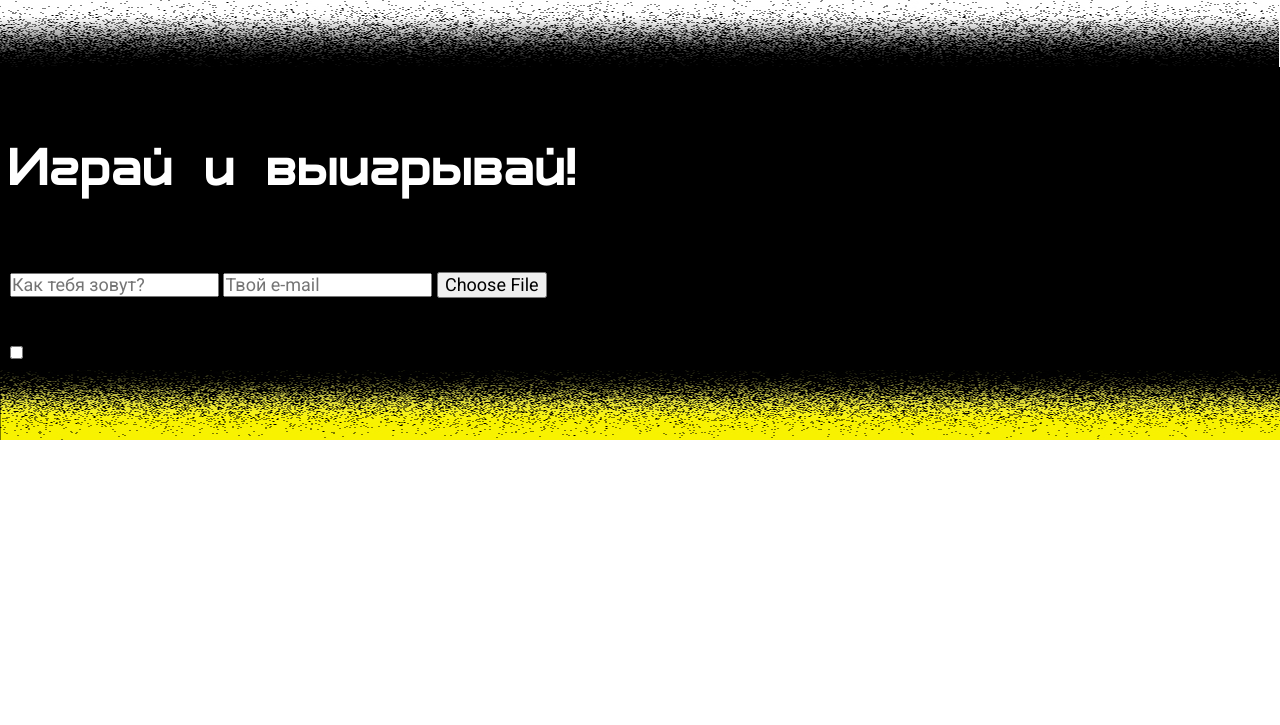
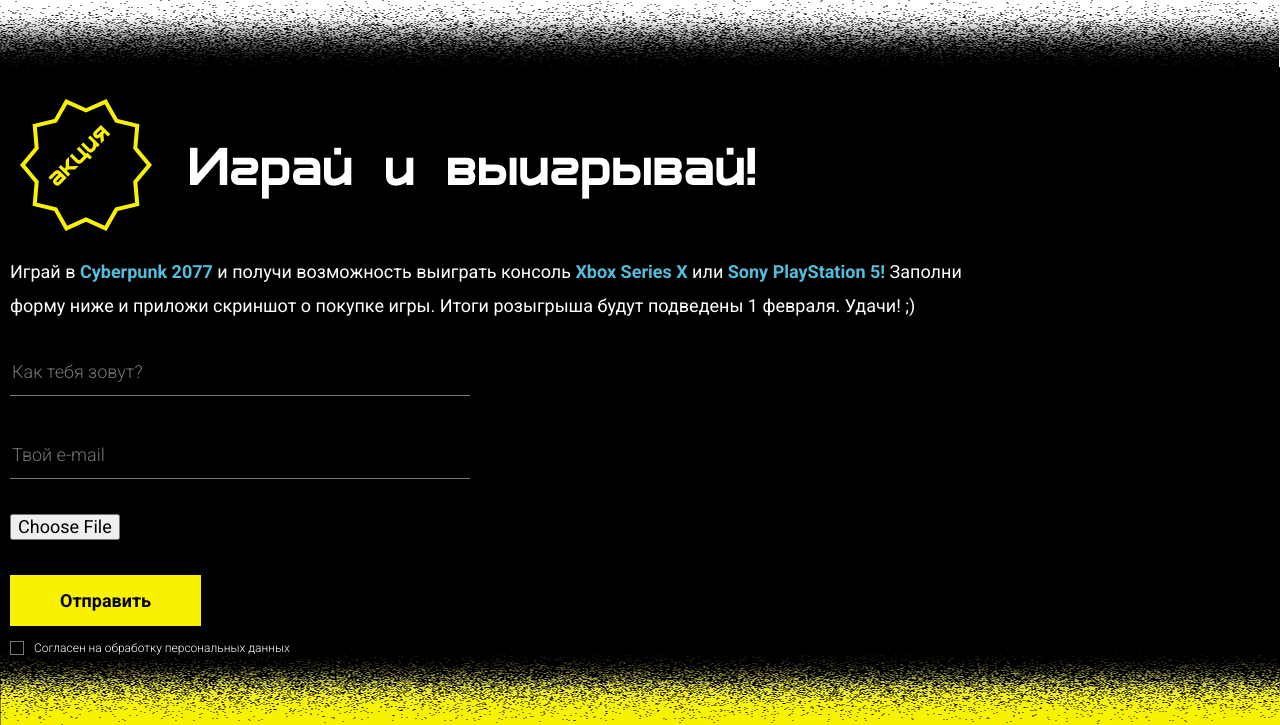
Before and after one commit to MaxWind29/Cyberpunk, a plain HTML site: page index.html in a window 1280 px wide. Shown: the part 1461-2186 px from the top of the page. Before the commit the page ends 1901 px from the top, so only its background shows below. Drawn offline with nearby package versions, Linux system fonts and the light colour scheme.

Commit message:
commit #5

```diff
--- a/css/style.css
+++ b/css/style.css
@@ -35,6 +35,10 @@ li {
    list-style: none;
 }
 
+input {
+   border: none;
+}
+
 button {
    display: block;
    border: none;
@@ -50,11 +54,19 @@ img {
    max-height: 100%;
 }
 
-.title{
+.title {
    font-family: var(--archangelsk-font);
    font-size: 62px;
    font-weight: 400;
    line-height: 63px;
+}
+
+.button {
+   padding: 15px 50px;
+   font-family: 'Roboto';
+   font-size: 18px;
+   font-weight: 700;
+   line-height: 21px;
 }
 
 .container {
@@ -139,6 +151,7 @@ body {
    background-color: var(--text-color);
 }
 
+/* About */
 .about {
    padding: 70px 0;
 }
@@ -161,18 +174,21 @@ body {
    display: flex;
 }
 
-.about-wrap__left{
+.about-wrap__left {
    display: flex;
    flex-direction: column;
    justify-content: space-between;
    margin-right: 32px;
 }
-.form{
+
+/* Form */
+.form {
    position: relative;
    padding-bottom: 70px;
    background-color: var(--background-color);
 }
-.form::after{
+
+.form::after {
    content: "";
    position: absolute;
    left: -1px;
@@ -182,7 +198,8 @@ body {
    background-image: url('../img/form/decor_top.png');
    background-repeat: no-repeat;
 }
-.form::before{
+
+.form::before {
    content: "";
    position: absolute;
    left: 0px;
@@ -192,7 +209,125 @@ body {
    background-image: url('../img/form/decor_bottom.png');
    background-repeat: no-repeat;
 }
-.form__title{
+
+.form__title {
+   position: relative;
    color: #fff;
-   padding-top: 70px;
+   padding: 70px 0px 0px 180px;
+   margin-bottom: 55px;
 }
+
+.form__title::before {
+   content: "";
+   position: absolute;
+   left: 10px;
+   top: 32px;
+   width: 132px;
+   height: 132px;
+   background-image: url('../img/form/decor_sale.svg');
+   background-repeat: no-repeat;
+}
+
+.form__text {
+   max-width: 952px;
+   margin-bottom: 25px;
+   color: #fff;
+}
+
+.form__text_strong {
+   font-weight: 700;
+   color: var(--text-color);
+}
+
+.form-box input {
+   display: block;
+}
+
+.form-box__name,
+.form-box__email {
+   width: 460px;
+   padding: 13px 2px;
+   margin-bottom: 35px;
+   font-family: 'Roboto';
+   font-size: 18px;
+   font-weight: 300;
+   line-height: 21px;
+   color: #fff;
+   background-color: transparent;
+   border-bottom: 1px solid rgb(119 119 119);
+}
+
+.form-box__name::placeholder .form-box__email::placeholder {
+   padding: 13px 0px;
+   color: #fff;
+   font-family: 'Roboto';
+   font-size: 18px;
+   font-weight: 300;
+   line-height: 21px;
+}
+
+.form-box__file {
+   background-color: transparent;
+   margin-bottom: 35px;
+}
+
+.form-box__button {
+   margin-bottom: 15px;
+   background-color: var(--accent-color);
+}
+
+.form-box__button:hover {
+   color: var(--background-color);
+   background-color: var(--text-color);
+}
+
+.form-box__check-real {
+   width: 0;
+   height: 0;
+   opacity: 0;
+   position: absolute;
+   z-index: -1;
+}
+
+.form-box__check-real:focus+.form-box__check-custom {
+   box-shadow: 0px 0px 0px 1px var(--accent-color), 0px 0px 10px var(--accent-color);
+}
+
+.form-box__check-real:checked+.form-box__check-custom::before {
+   transform: translate(-50%, -50%) scale(1);
+}
+
+.form-box__check-custom {
+   position: relative;
+   display: inline-block;
+   margin-right: 10px;
+   width: 14px;
+   height: 14px;
+   border: 1px solid var(--gray-color);
+   vertical-align: sub;
+}
+
+.form-box__check-custom::before {
+   content: '';
+   display: inline-block;
+   width: 8px;
+   height: 6px;
+   background-image: url("../img/icon/check.svg");
+   background-size: contain;
+   background-repeat: no-repeat;
+   position: absolute;
+   left: 50%;
+   top: 50%;
+   transform: translate(-50%, -50%) scale(0);
+   transition: all 0.2s ease-in;
+}
+
+.form-box__label {
+   display: flex;
+   align-items: center;
+   font-size: 12px;
+   font-weight: 300;
+   line-height: 14px;
+   color: #fff;
+   cursor: pointer;
+}
--- a/index.html
+++ b/index.html
@@ -157,15 +157,19 @@
             <div class="form-wrap">
                <h2 class="form__title title">Играй и выигрывай!</h2>
                <p class="form__text">
-                  Играй в Cyberpunk 2077 и получи возможность выиграть консоль Xbox Series X или Sony PlayStation 5! Заполни форму ниже и приложи скриншот о покупке игры. Итоги розыгрыша будут подведены 1 февраля. Удачи! ;)
+                  Играй в <strong class="form__text_strong">Cyberpunk 2077</strong> и получи возможность выиграть консоль <strong class="form__text_strong">Xbox Series X </strong>или <strong class="form__text_strong">Sony PlayStation 5!</strong> Заполни форму ниже и приложи скриншот о покупке игры. Итоги розыгрыша будут подведены 1 февраля. Удачи! ;)
                </p>
                <form class="form-box" action="#">
                   <input class="form-box__name" type="text" placeholder="Как тебя зовут?">
                   <input class="form-box__email" type="email" placeholder="Твой e-mail">
-                  <input class="form-box__file" type="file" placeholder="Прикрепить скриншот .png/ .jpg/ .pdf">
-                  <button class="form-box__button" type="submit">Отправить</button>
+                  <label class="form-box__lable-upload">
+                     <input class="form-box__file" type="file" name="file-upload" accept=".jpg, .png, .pdf">
+                     <span class=""></span>
+                  </label>
+                  <button class="form-box__button button" type="submit">Отправить</button>
                   <label class="form-box__label">
-                     <input class="form-box__check" type="checkbox">
+                     <input class="form-box__check-real" type="checkbox" name="personal-data">
+                     <span class="form-box__check-custom"></span>
                      Согласен на обработку персональных данных
                   </label>
                </form>
```
Also changed, not shown: img/icon/check.svg (added).
